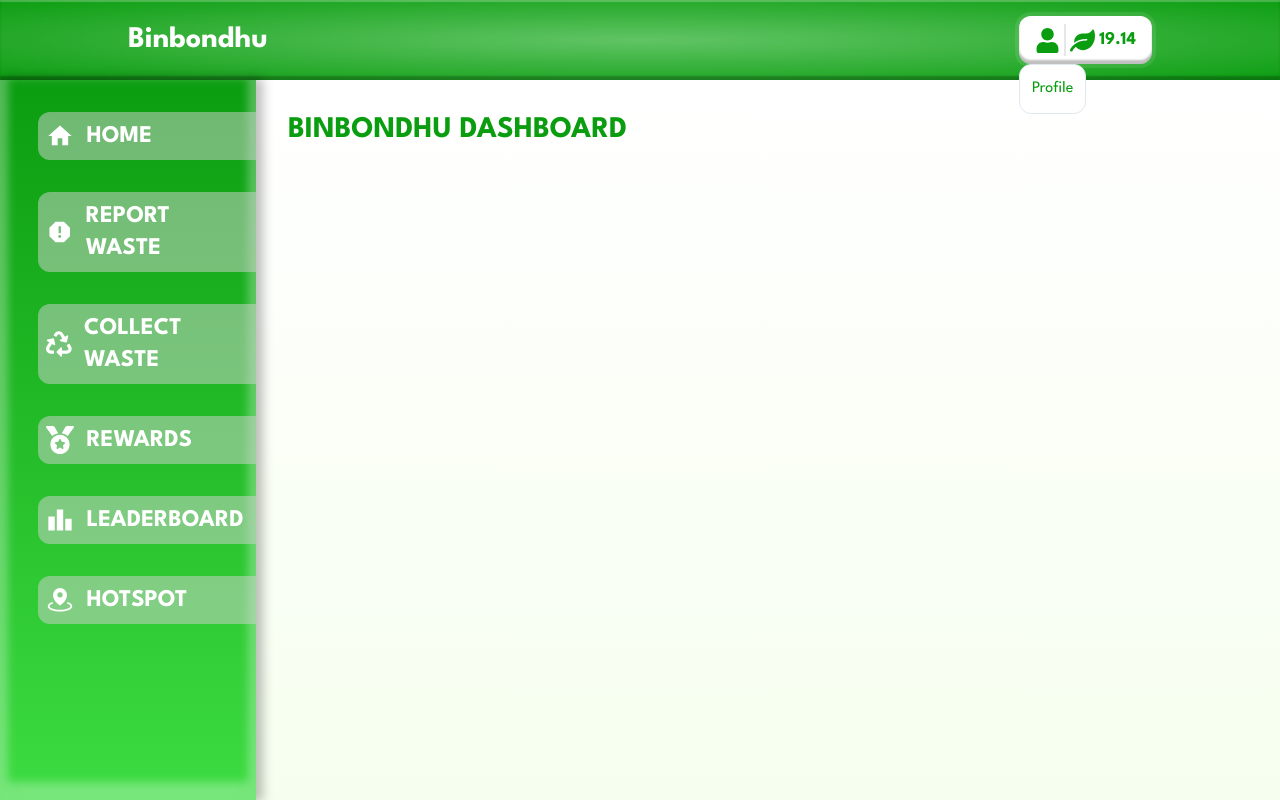
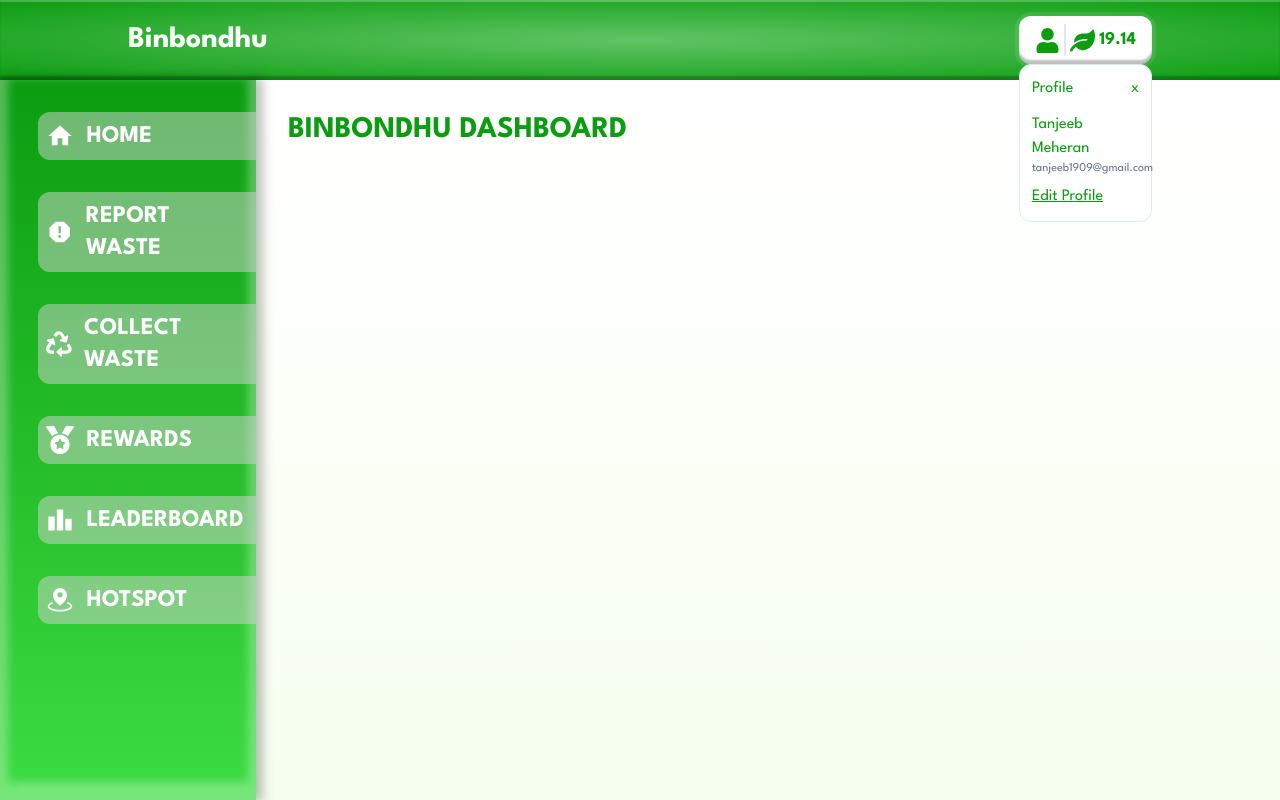
Before and after one commit to RippedKek/binbondhu, a Next.js app in the folder client/: page / in a window 1280 px wide. Both pictures are taken after a click on the icon 1047 px from the left and 40 px from the top of the page. Built offline with nearby package versions, Linux system fonts and the light colour scheme; a web font is replaced by a local one.

Commit message:
create profile and balance modals

```diff
--- a/client/components/Navbar.jsx
+++ b/client/components/Navbar.jsx
@@ -5,10 +5,7 @@ import { FaUser, FaLeaf } from 'react-icons/fa'
 
 const Navbar = () => {
   const [profileOpen, setProfileOpen] = useState(false)
-
-  const handleProfileClick = () => {
-    setProfileOpen(!profileOpen)
-  }
+  const [balanceOpen, setBalanceOpen] = useState(false)
 
   return (
     <div
@@ -28,17 +25,57 @@ const Navbar = () => {
       >
         <FaUser
           size={25}
-          onClick={handleProfileClick}
+          onClick={() => setProfileOpen(true)}
           className='cursor-pointer'
         />
         {profileOpen && (
-          <div className='absolute top-12 left-0 bg-white p-3 z-50 rounded-xl border border-slate-200'>
-            <h1>Profile</h1>
+          <div className='absolute w-full flex flex-col gap-3 top-12 left-0 bg-white p-3 z-50 rounded-xl border border-slate-200'>
+            {/* heading */}
+            <div className='flex items-center justify-between'>
+              <h1>Profile</h1>
+              <h1
+                className='cursor-pointer'
+                onClick={() => setProfileOpen(false)}
+              >
+                x
+              </h1>
+            </div>
+            {/* profile details */}
+            <div className='flex flex-col'>
+              <h1>Tanjeeb Meheran</h1>
+              <h3 className='text-xs text-wrap text-slate-500'>
+                tanjeeb1909@gmail.com
+              </h3>
+              <h3 className='underline mt-2 cursor-pointer'>Edit Profile</h3>
+            </div>
+          </div>
+        )}
+        {balanceOpen && (
+          <div className='absolute w-full flex flex-col gap-3 top-12 left-0 bg-white p-3 z-50 rounded-xl border border-slate-200'>
+            {/* heading */}
+            <div className='flex items-center justify-between'>
+              <h1>Points</h1>
+              <h1
+                className='cursor-pointer'
+                onClick={() => setBalanceOpen(false)}
+              >
+                x
+              </h1>
+            </div>
+            {/* balance details */}
+            <div className='flex flex-col'>
+              <h1>Tanjeeb Meheran</h1>
+              <h3 className='underline mt-2 cursor-pointer'>Redeem Points</h3>
+            </div>
           </div>
         )}
         <div className='border-l-2 h-8 bg-slate-400'></div>
         <div className='relative flex items-center gap-1'>
-          <FaLeaf size={25} />
+          <FaLeaf
+            size={25}
+            className='cursor-pointer'
+            onClick={() => setBalanceOpen(true)}
+          />
           <p className='text-lg font-bold'>19.14</p>
         </div>
       </div>
```
